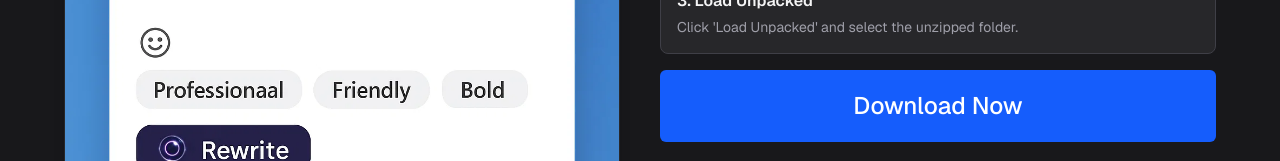
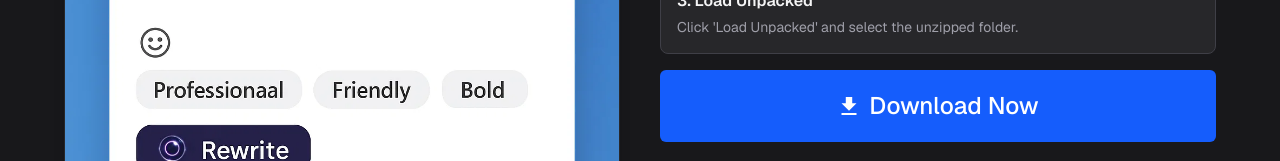
Before and after one commit to ContactKushik/LinkedLift, a Next.js app: page / in a window 1280 px wide. Shown: the part 639-800 px from the top of the page. Built offline with nearby package versions, Linux system fonts and the light colour scheme.

Commit message:
improved download button

```diff
--- a/src/app/page.js
+++ b/src/app/page.js
@@ -1,6 +1,6 @@
 import Image from "next/image";
 import Link from "next/link";
-
+import { IoMdDownload } from "react-icons/io";
 export default function Home() {
   return (
     <div className="min-h-screen w-full bg-zinc-900 text-zinc-100 font-sans flex flex-col items-center justify-center px-6 py-8">
@@ -81,16 +81,16 @@ export default function Home() {
               </div>
             ))}
             <div>
-              <button className="text-bold text-2xl bg-blue-600 hover:bg-blue-700 text-white  rounded-md font-medium w-full py-5">
-                <a href="https://github.com/ContactKushik/LinkedLift-/raw/refs/heads/main/public/LinkedLift.zip">
+              <a href="https://github.com/ContactKushik/LinkedLift-/raw/refs/heads/main/public/LinkedLift.zip">
+                <button className="text-bold text-2xl bg-blue-600 hover:bg-blue-700 text-white  rounded-md font-medium w-full py-5 cursor-pointer flex items-center justify-center gap-2 transition">
+                  <IoMdDownload />
                   Download Now
-                </a>
-              </button>
+                </button>
+              </a>
             </div>
           </div>
         </div>
       </div>
     </div>
-
   );
 }
```
